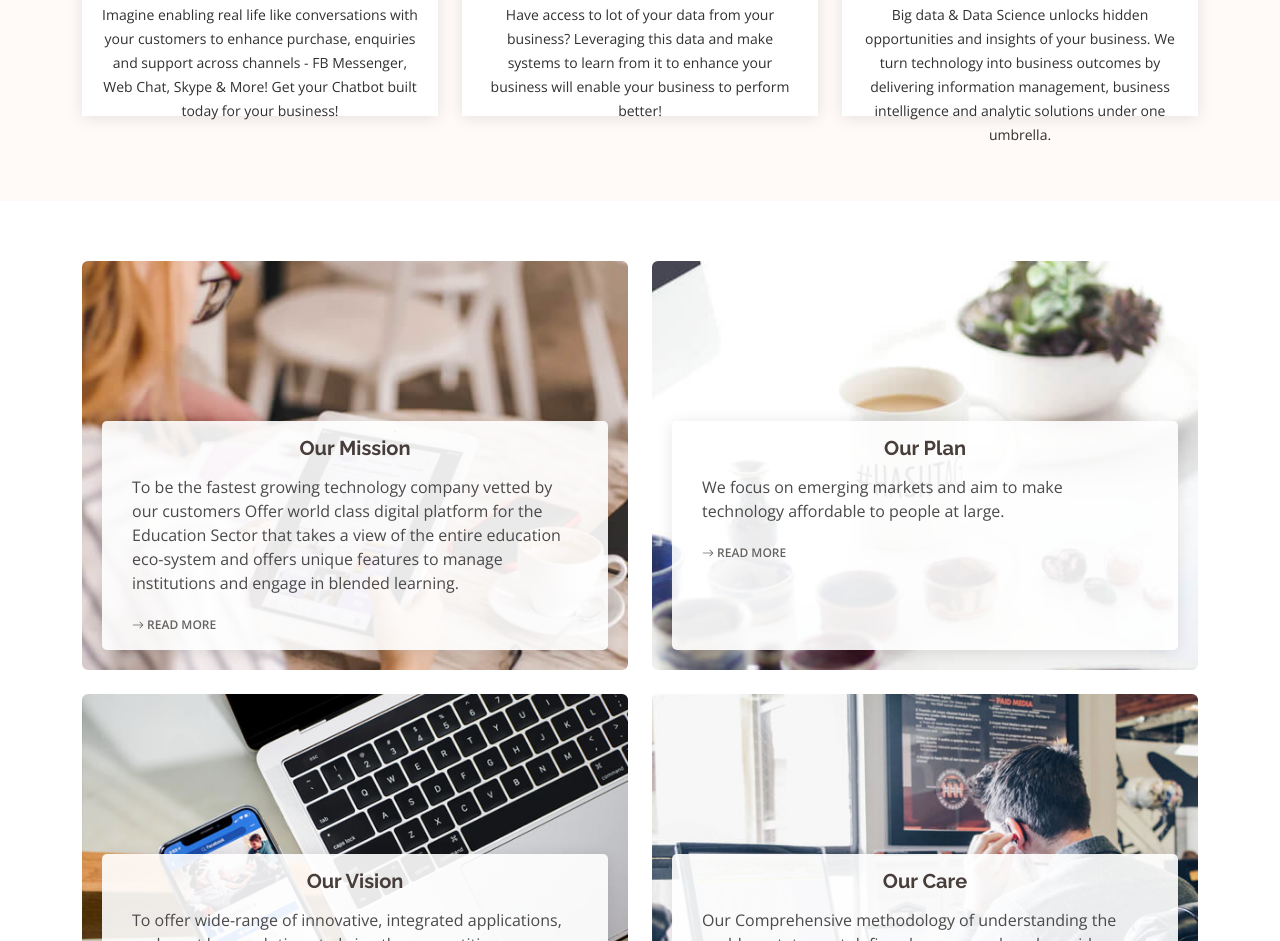
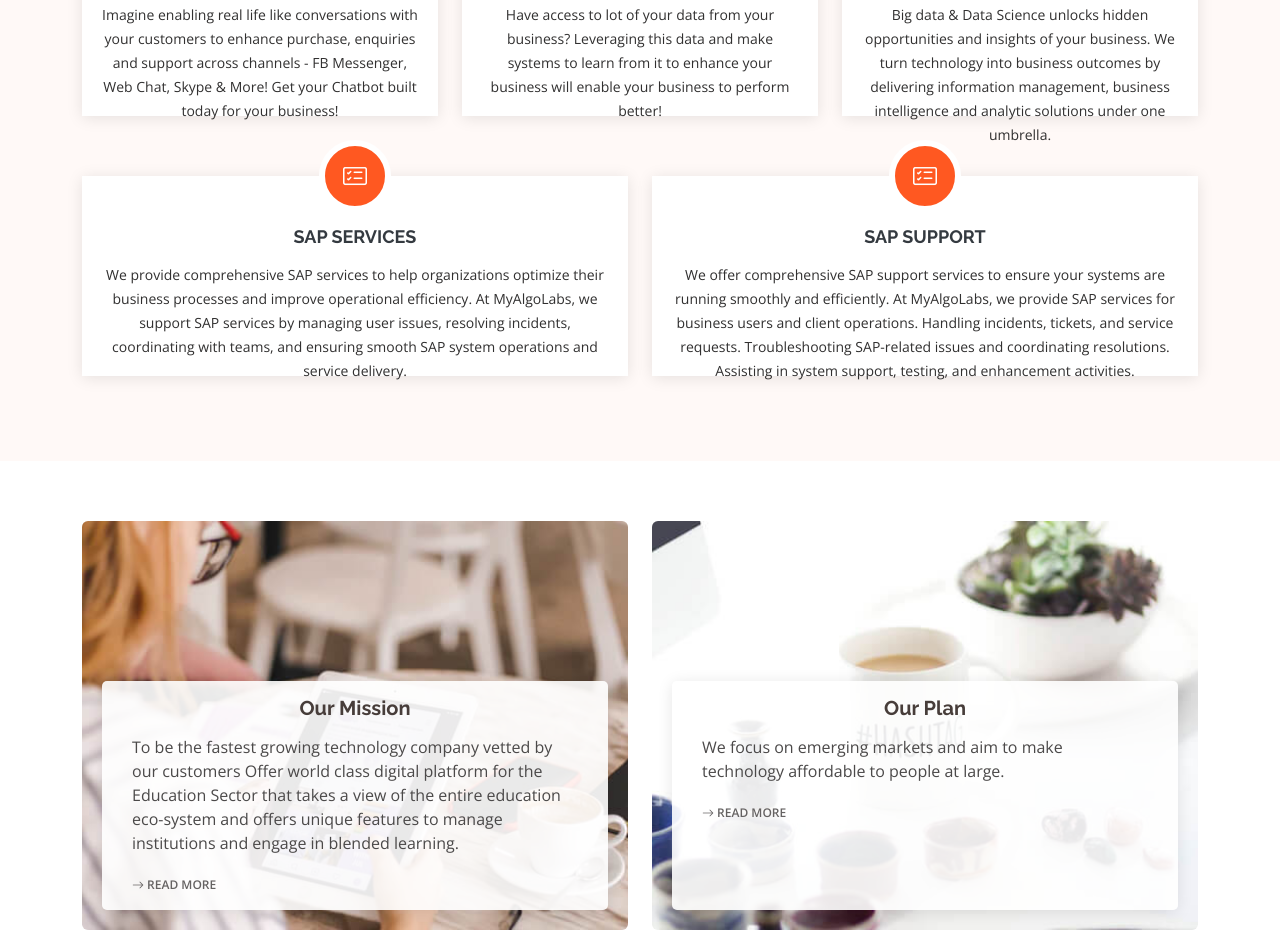
Before and after one commit to ravikumargh/malweb, a plain HTML site: page index.html in a window 1280 px wide. Shown: the part 3394-4335 px from the top of the page. Drawn offline with nearby package versions, Linux system fonts and the light colour scheme.

Commit message:
SAP Services

```diff
--- a/index.html
+++ b/index.html
@@ -277,6 +277,29 @@
               <div class="icon"><i class="bi bi-calendar4-week"></i></div>
               <h4 class="title"><a href="">Data Science & Analytics</a></h4>
               <p class="description">Big data & Data Science unlocks hidden opportunities and insights of your business. We turn technology into business outcomes by delivering information management, business intelligence and analytic solutions under one umbrella.</p>
+            </div>
+          </div>
+          <div class="col-lg-6 col-md-6" data-aos="fade-up" data-aos-delay="100">
+            <div class="icon-box">
+              <div class="icon"><i class="bi bi-card-checklist"></i></div>
+              <h4 class="title"><a href="">SAP Services</a></h4>
+              <p class="description">We provide comprehensive SAP services to help organizations optimize their business processes and improve operational efficiency.
+                At MyAlgoLabs, we support SAP services by managing user issues, resolving incidents, coordinating with teams, and ensuring smooth SAP system operations and service delivery.
+
+              </p>
+            </div>
+          </div>
+          <div class="col-lg-6 col-md-6" data-aos="fade-up" data-aos-delay="100">
+            <div class="icon-box">
+              <div class="icon"><i class="bi bi-card-checklist"></i></div>
+              <h4 class="title"><a href="">SAP Support</a></h4>
+              <p class="description">We offer comprehensive SAP support services to ensure your systems are running smoothly and
+                efficiently.
+                At MyAlgoLabs, we provide SAP services for business users and client operations.
+                Handling incidents, tickets, and service requests.
+                Troubleshooting SAP-related issues and coordinating resolutions.
+                Assisting in system support, testing, and enhancement activities.
+              </p>
             </div>
           </div>
         </div>
```
